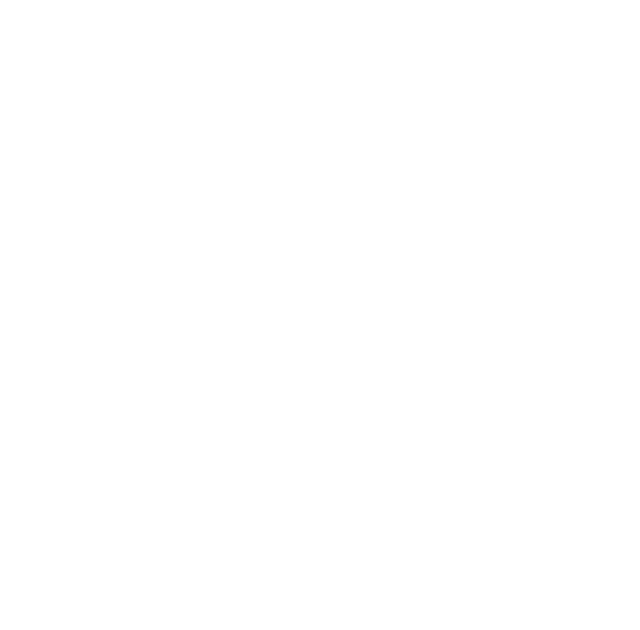
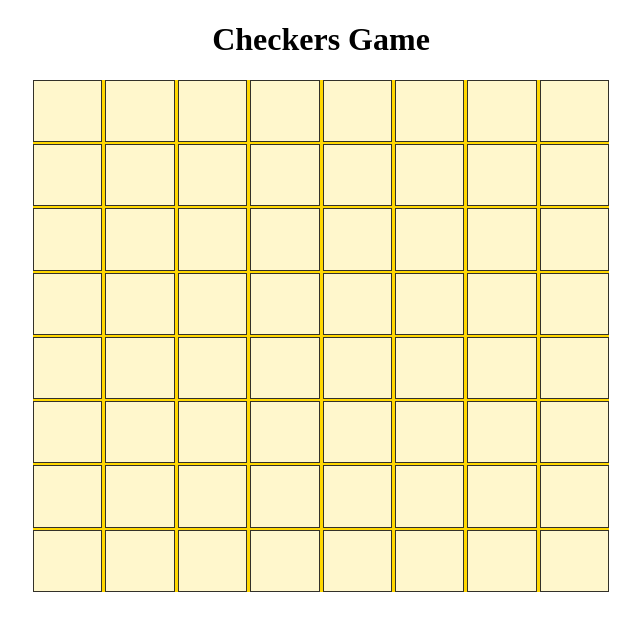
Before and after one commit to sabona10/Checkers, a plain HTML site: page index.html in a window 1280 px wide. Shown: the whole page, without its empty margins (319-959 px from the left). Drawn offline with Linux system fonts and the light colour scheme.

Commit message:
grid 8x8

```diff
--- a/css/style.css
+++ b/css/style.css
@@ -0,0 +1,23 @@
+
+body {
+    /* background-color: black; */
+    text-align: center;
+    /* color: white; */
+  }
+#container {
+    width:45vw;
+    height:40vw;
+    margin:0 auto;
+    background:gold;
+    display: grid;
+    grid-template-columns: repeat(8, 1fr);
+    grid-template-rows: repeat(8, 1fr);
+    gap: 2px 3px;
+  }
+.piece {
+    background-color: rgba(255, 255, 255, 0.8);
+    border: 1px solid rgba(0, 0, 0, 0.8);
+    padding: 20px;
+    font-size: 30px;
+    text-align: center;
+  }
--- a/index.html
+++ b/index.html
@@ -1,5 +1,6 @@
 <!DOCTYPE html>
 <html lang="en">
+
 <head>
     <meta charset="UTF-8">
     <meta name="viewport" content="width=device-width, initial-scale=1.0">
@@ -7,7 +8,75 @@
     <link rel="stylesheet" href="css/style.css">
     <script src="js/app.js"></script>
 </head>
+
 <body>
+    <h1>Checkers Game</h1>
+    <div id="container">
+            <div class="piece" id="1"></div>
+            <div class="piece" id="2"></div>
+            <div class="piece" id="3"></div>
+            <div class="piece" id="4"></div>
+            <div class="piece" id="5"></div>
+            <div class="piece" id="6"></div>
+            <div class="piece" id="7"></div>
+            <div class="piece" id="8"></div>
+            <div class="piece" id="9"></div>
+            <div class="piece" id="10"></div>
+            <div class="piece" id="11"></div>
+            <div class="piece" id="12"></div>
+            <div class="piece" id="13"></div>
+            <div class="piece" id="14"></div>
+            <div class="piece" id="15"></div>
+            <div class="piece" id="16"></div>
+            <div class="piece" id="17"></div>
+            <div class="piece" id="18"></div>
+            <div class="piece" id="19"></div>
+            <div class="piece" id="20"></div>
+            <div class="piece" id="21"></div>
+            <div class="piece" id="22"></div>
+            <div class="piece" id="23"></div>
+            <div class="piece" id="24"></div>
+            <div class="piece" id="25"></div>
+            <div class="piece" id="26"></div>
+            <div class="piece" id="27"></div>
+            <div class="piece" id="28"></div>
+            <div class="piece" id="29"></div>
+            <div class="piece" id="30"></div>
+            <div class="piece" id="31"></div>
+            <div class="piece" id="32"></div>
+            <div class="piece" id="33"></div>
+            <div class="piece" id="34"></div>
+            <div class="piece" id="35"></div>
+            <div class="piece" id="36"></div>
+            <div class="piece" id="37"></div>
+            <div class="piece" id="38"></div>
+            <div class="piece" id="39"></div>
+            <div class="piece" id="40"></div>
+            <div class="piece" id="41"></div>
+            <div class="piece" id="42"></div>
+            <div class="piece" id="43"></div>
+            <div class="piece" id="44"></div>
+            <div class="piece" id="45"></div>
+            <div class="piece" id="46"></div>
+            <div class="piece" id="47"></div>
+            <div class="piece" id="48"></div>
+            <div class="piece" id="49"></div>
+            <div class="piece" id="50"></div>
+            <div class="piece" id="51"></div>
+            <div class="piece" id="52"></div>
+            <div class="piece" id="53"></div>
+            <div class="piece" id="54"></div>
+            <div class="piece" id="55"></div>
+            <div class="piece" id="56"></div>
+            <div class="piece" id="57"></div>
+            <div class="piece" id="58"></div>
+            <div class="piece" id="59"></div>
+            <div class="piece" id="60"></div>
+            <div class="piece" id="61"></div>
+            <div class="piece" id="62"></div>
+            <div class="piece" id="63"></div>
+            <div class="piece" id="64"></div>
+    </div>
+</body>
 
-</body>
 </html>
```
